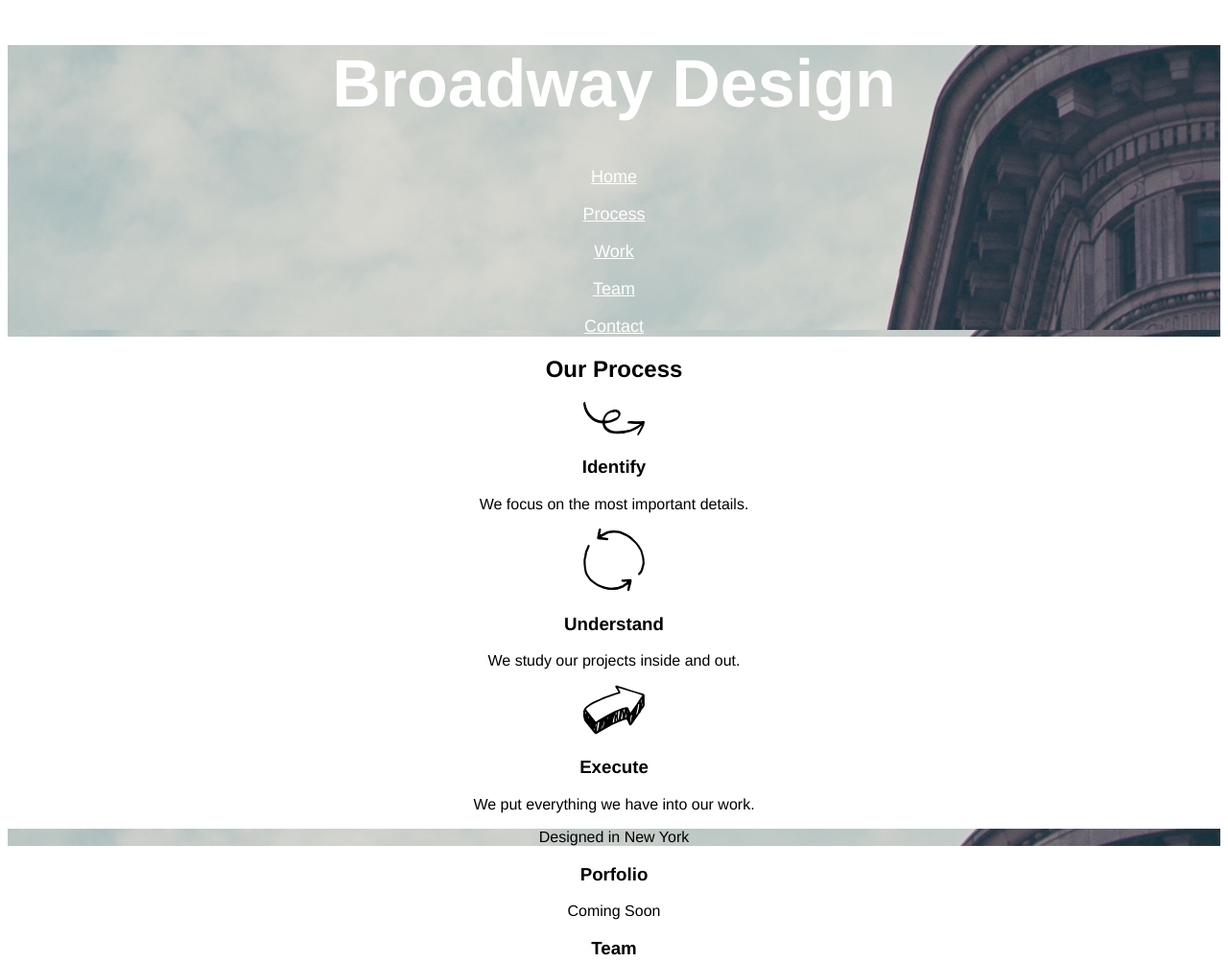
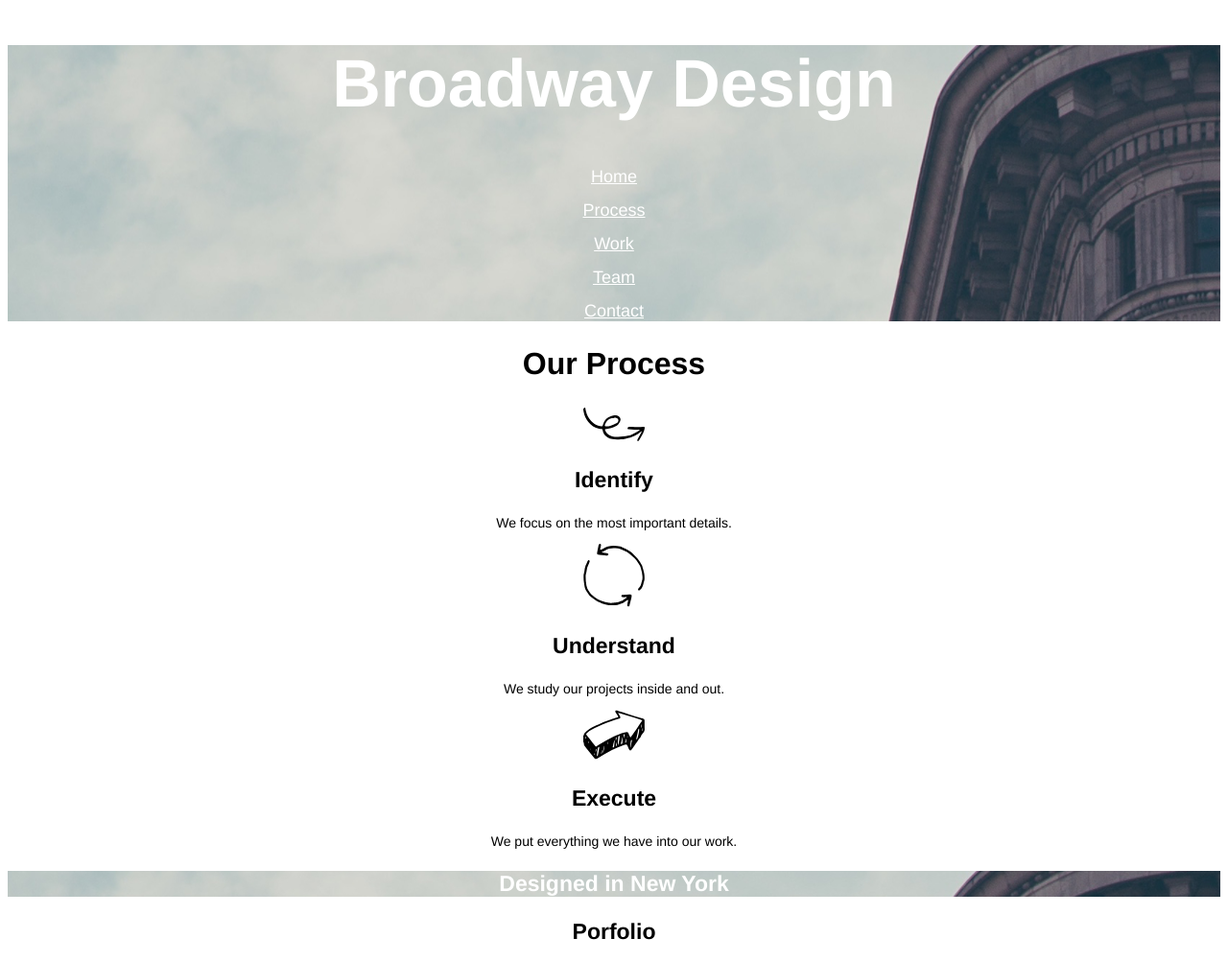
Before and after one commit to ca-jswartz/broadway, a plain HTML site: page index.html in a window 1280 px wide. Shown: the top 1003 px of the page at 96% size. Drawn offline with Linux system fonts and the light colour scheme.

Commit message:
First draft

```diff
--- a/index.html
+++ b/index.html
@@ -7,7 +7,7 @@
 <body>
 	<div class="location">
 		<h1 id="home" class="white">Broadway Design</h1>
-		<nav>
+		<nav class="nav-bar">
 			<p><a href="#">Home</a></p>
 			<p><a href="#process">Process</a></p>
 			<p><a href="#work">Work</a></p>
@@ -26,7 +26,7 @@
 	<h3>Execute</h3>
 	<p>We put everything we have into our work.</p>
 	<div class="location">
-		<p>Designed in New York</p>
+		<h3>Designed in New York</h3>
 	</div>
 	<h3>Porfolio</h3>
 	<p>Coming Soon</p>
--- a/resources/css/styles.css
+++ b/resources/css/styles.css
@@ -4,15 +4,6 @@
 	color: white;
 }
 
-nav {
-	font-size: 18px;
-}
-
-h1 {
-	font-size: 70px;
-}
-
-h1,
 h2,
 h3,
 p
@@ -20,17 +11,39 @@ p
 	color: black;
 }
 
-
-.white {
+h1 {
+	font-size: 70px;
 	color: white;
 }
+
+h2 {
+	font-size: 32px;
+}
+
+h3 {
+	font-size: 23px;
+}
+
+p {
+	font-size: 14px;
+}
+
+.nav-bar a {
+	font-size: 18px;
+}
+
 
 .location {
 	background-image: url('../images/the-flatiron-building.png');
 }
 
+.location h3 {
+	color: white;
+}
+
 .footer {
 	background-color: dimgray;
+	color: white;
 }
 
 .copyright {
```
